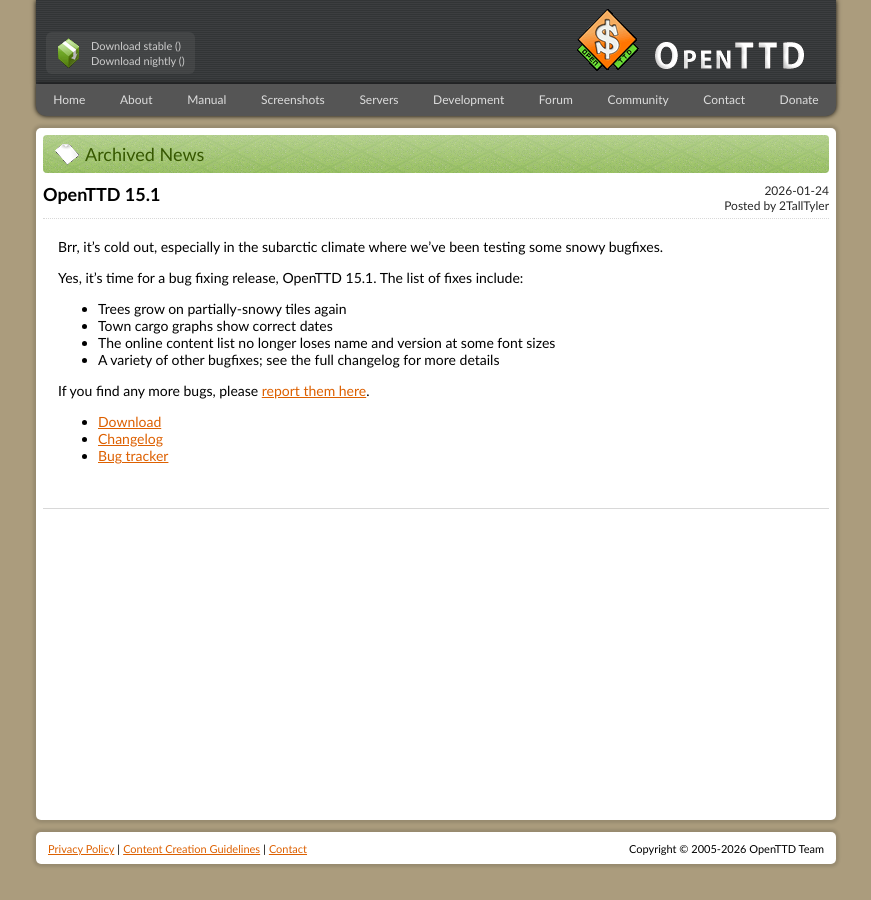
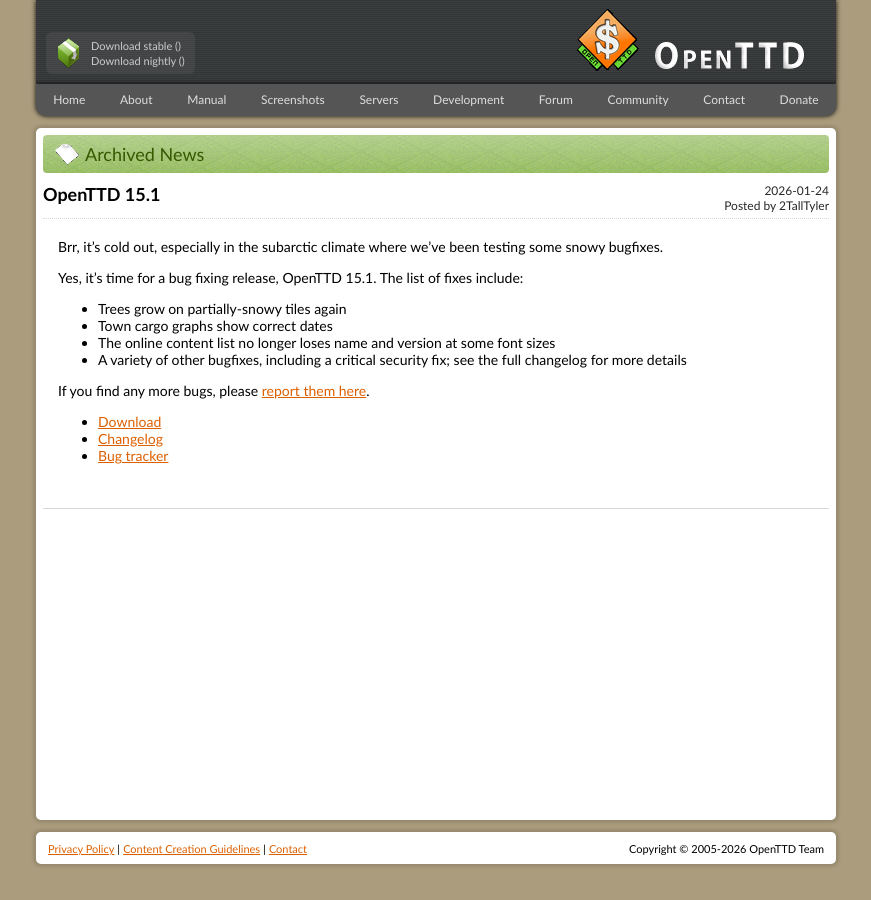
Before and after one commit to OpenTTD/website, a Jekyll site: the page built from _posts/2026-01-24-openttd-15-1.md, in a window 1280 px wide. Shown: the whole page, without its empty margins (204-1075 px from the left). Built offline with Jekyll 4.4.1, drawn with Linux system fonts in a browser that asks for light colours.

Commit message:
Add: Mention security fix

```diff
--- a/_posts/2026-01-24-openttd-15-1.md
+++ b/_posts/2026-01-24-openttd-15-1.md
@@ -10,7 +10,7 @@
 * Trees grow on partially-snowy tiles again
 * Town cargo graphs show correct dates
 * The online content list no longer loses name and version at some font sizes
-* A variety of other bugfixes; see the full changelog for more details
+* A variety of other bugfixes, including a critical security fix; see the full changelog for more details
 
 If you find any more bugs, please [report them here](https://github.com/OpenTTD/OpenTTD/issues/new/choose).
 
```
